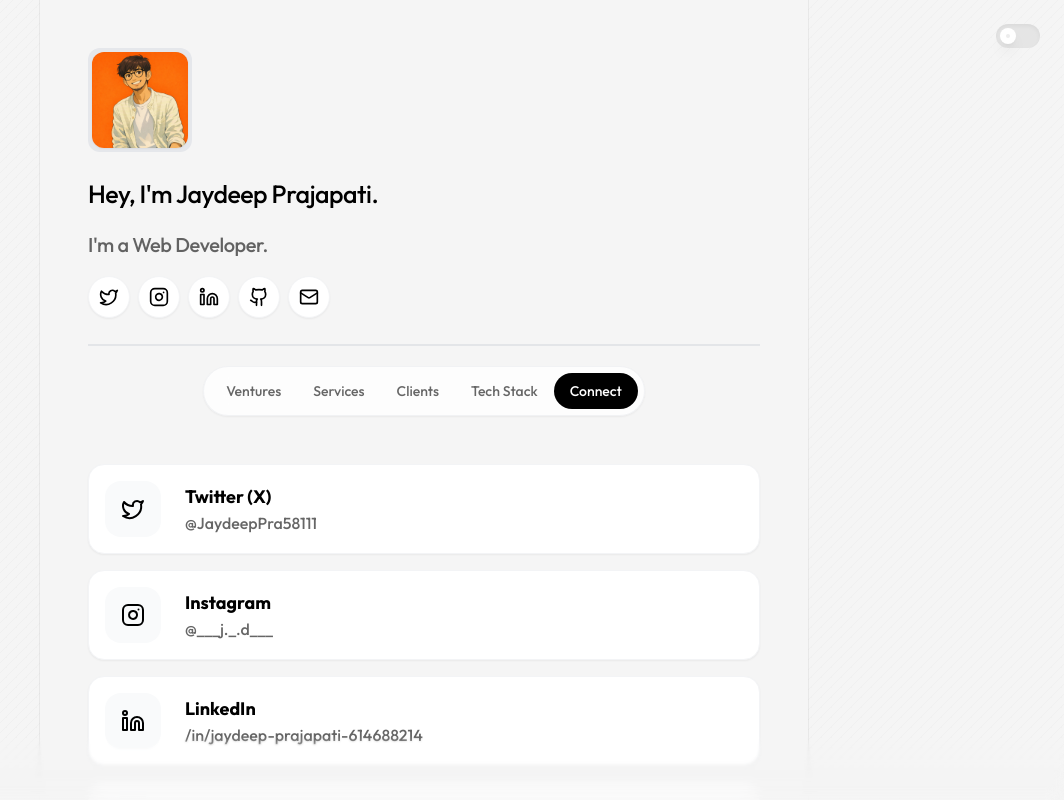
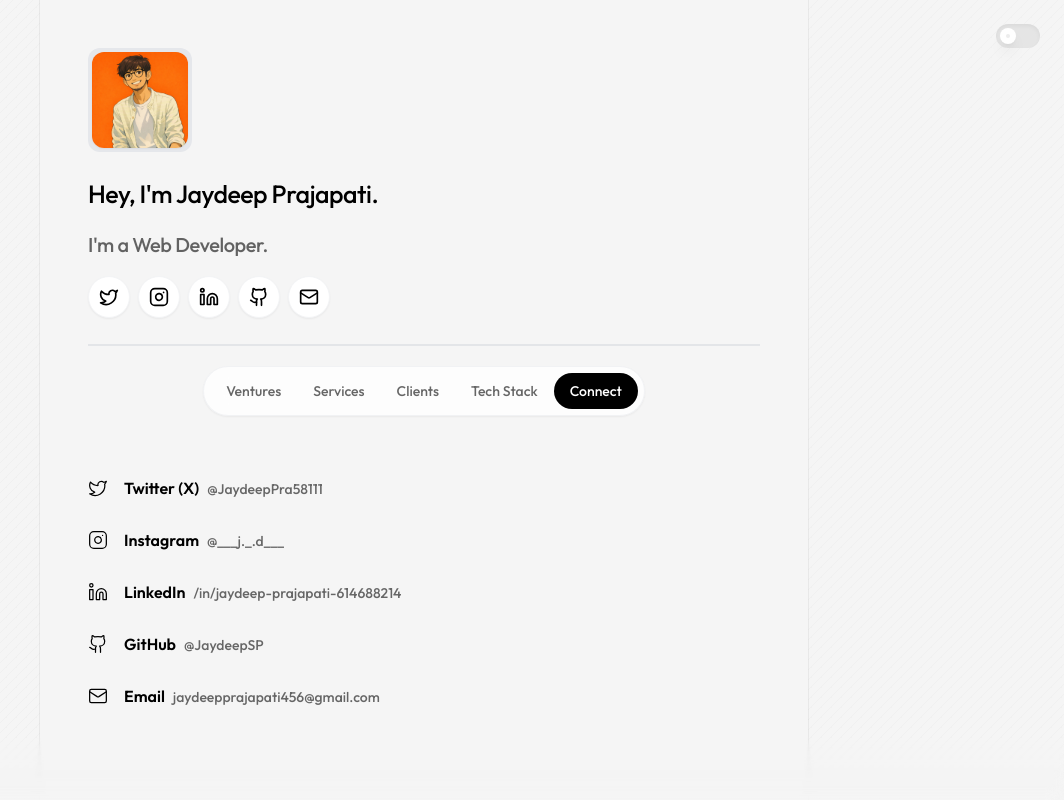
Before and after one commit to JaydeepSP/Portfolio, a React (Vite) app: page / in a window 1280 px wide. Both pictures are taken after a click on the button "Connect". Shown: the top 800 px of the page, without its empty margins (216-1280 px from the left). Built offline with nearby package versions, Linux system fonts and the light colour scheme.

Commit message:
fixed design changes in connect tab

```diff
--- a/src/components/tabs/Connect.tsx
+++ b/src/components/tabs/Connect.tsx
@@ -6,26 +6,31 @@ export function Connect() {
     <motion.div
       initial={{ opacity: 0, y: 20 }}
       animate={{ opacity: 1, y: 0 }}
-      className="flex flex-col gap-4"
+      className="flex flex-col gap-1"
     >
       {links.map((link, index) => (
         <a
           key={index}
           href={link.url}
           target="_blank"
-          className="flex items-center gap-6 p-4 bg-white dark:bg-card-bg-dark rounded-2xl border border-gray-100 dark:border-gray-800 shadow-sm hover:shadow-md transition-all group"
+          rel="noopener noreferrer"
+          className="flex items-center gap-4 px-4 py-3 -mx-4 rounded-2xl group hover:bg-gray-200 dark:hover:bg-gray-800/50 transition-all duration-200 w-fit"
         >
-          <div
-            className={`p-4 bg-gray-50 dark:bg-gray-900 rounded-2xl text-text-primary-light dark:text-text-primary-dark ${link.color} transition-colors`}
-          >
-            <link.icon size={24} />
+          {/* Icon */}
+          <div className="flex-shrink-0">
+            <link.icon
+              size={20}
+              className={`${link.color} text-text-primary-light dark:text-text-primary-dark`}
+              strokeWidth={1.5}
+            />
           </div>
 
-          <div className="flex flex-col">
-            <span className="text-lg font-bold text-text-primary-light dark:text-text-primary-dark">
+          {/* Platform Name and Handle */}
+          <div className="flex items-baseline gap-2">
+            <span className="font-semibold text-text-primary-light dark:text-text-primary-dark">
               {link.name}
             </span>
-            <span className="text-text-secondary-light dark:text-text-secondary-dark">
+            <span className="text-sm text-text-secondary-light dark:text-text-secondary-dark group-hover:text-text-primary-light dark:group-hover:text-text-primary-dark transition-colors duration-200">
               {link.username}
             </span>
           </div>
```
